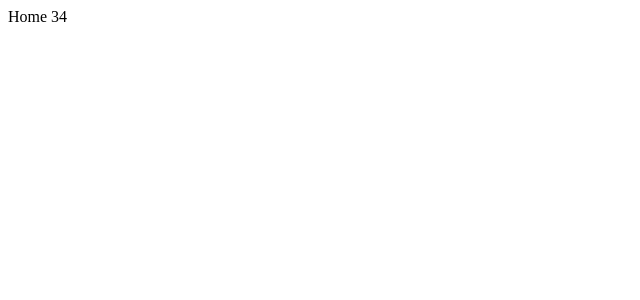
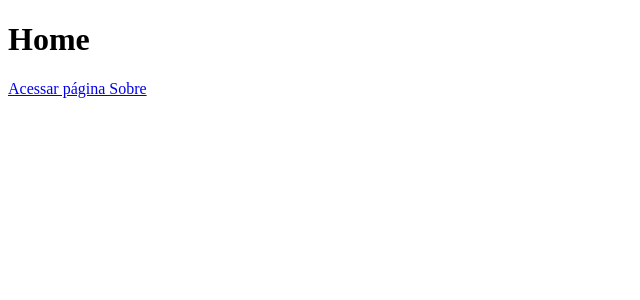
Before and after one commit to silveiralabs/lucas-silveira, a Next.js app: page / in a window 1280 px wide. Shown: the top 300 px of the page, without its empty margins (0-640 px from the left). Built offline with nearby package versions, Linux system fonts and the light colour scheme.

Commit message:
teste de link

```diff
--- a/pages/index.js
+++ b/pages/index.js
@@ -1,5 +1,8 @@
 function Home() {
-    return <div>Home 34</div>
+    return (<div>
+        <h1>Home</h1>
+        <a href="/sobre">Acessar página Sobre</a>
+    </div>)
 }
 
 export default Home
```
Also changed, not shown: pages/sobre.js (added, +8 -0 lines).
